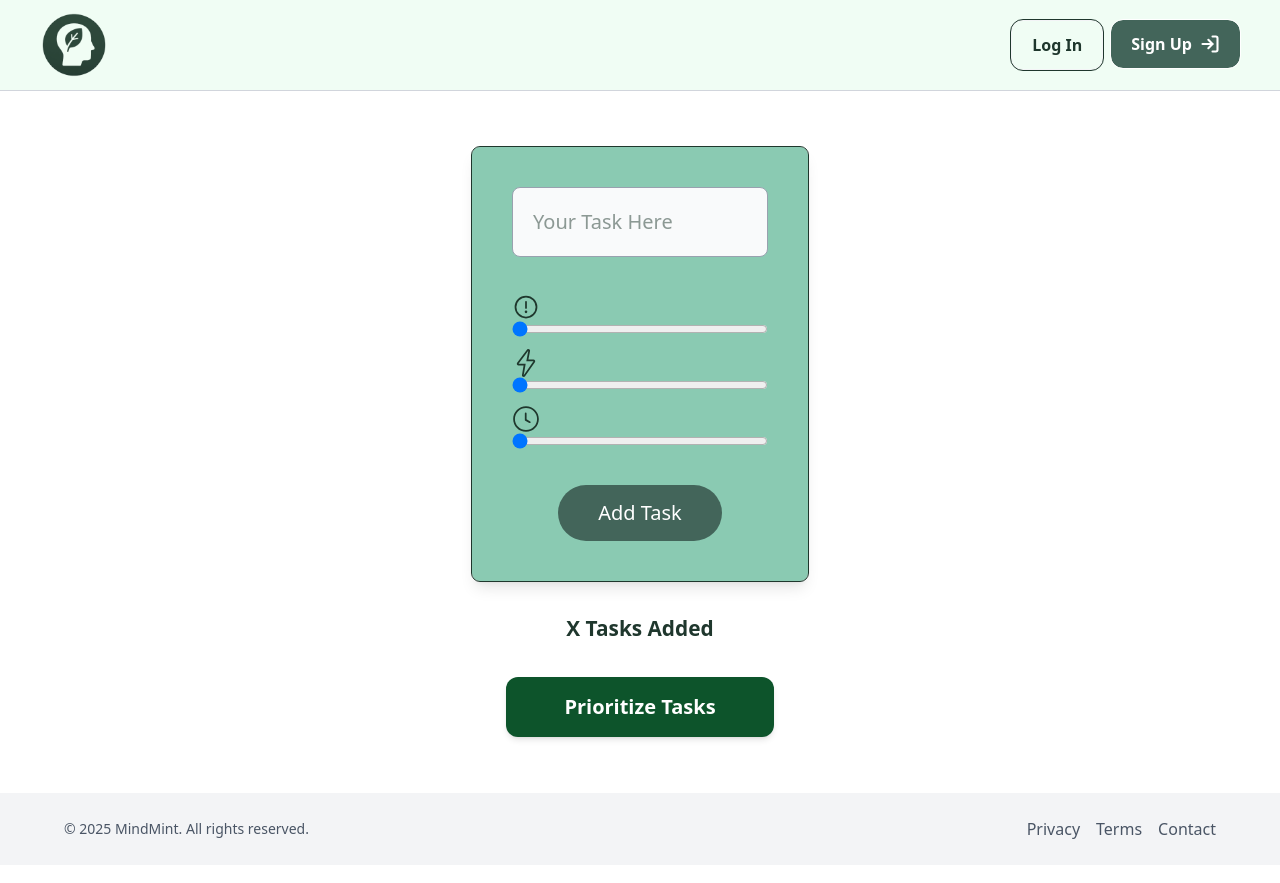
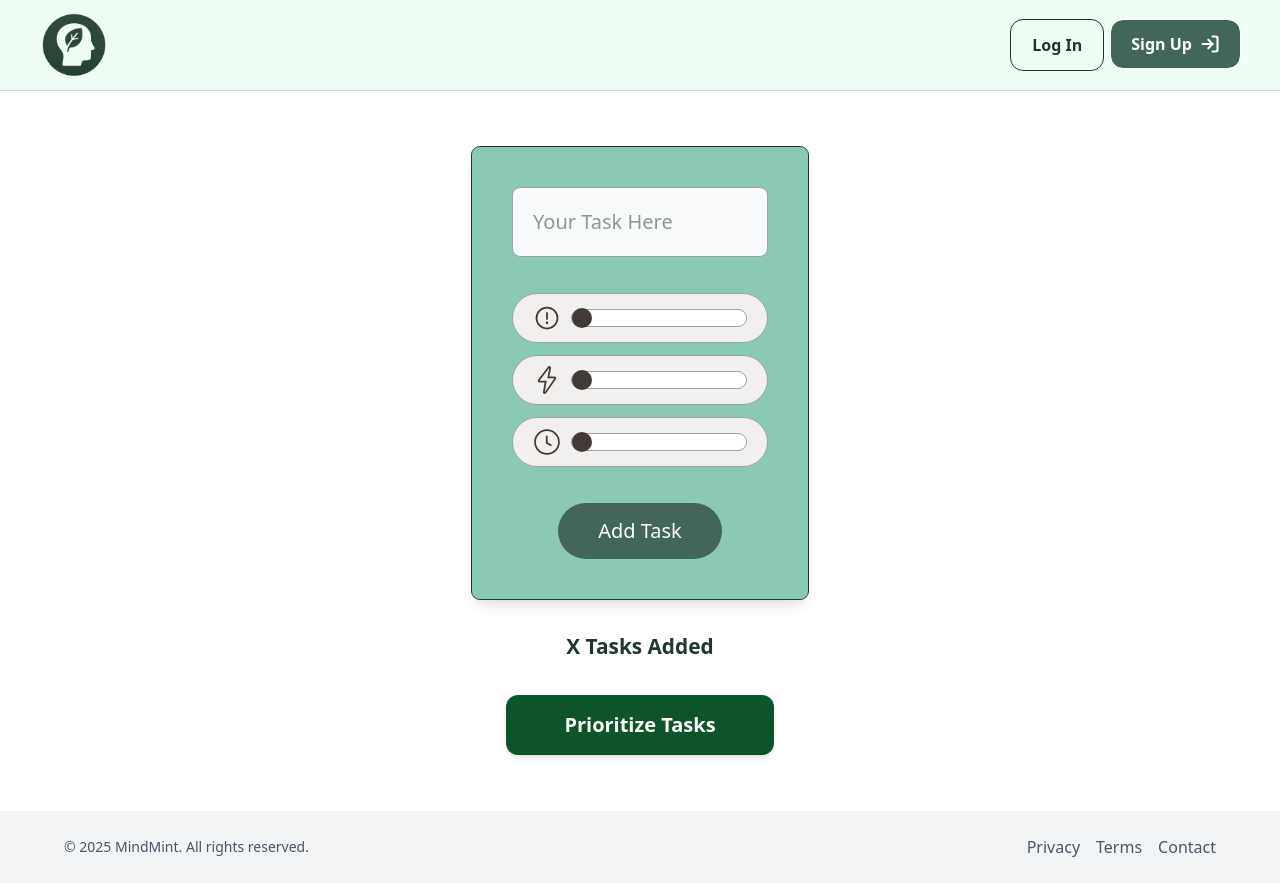
Before and after one commit to nazeeha-kb/CS50x-final-project, a React (Vite) app in the folder client/: page /dashboard in a window 1280 px wide. Built offline with nearby package versions, Linux system fonts and the light colour scheme.

Commit message:
style updates in index.css

```diff
--- a/client/src/index.css
+++ b/client/src/index.css
@@ -2,10 +2,18 @@
 @import "tailwindcss";
 
 @theme {
+  /* colors */
+  --color-dark-green: #1f372d;
+  --color-teal-green: #8acab2;
   --color-slate-green: #43655a;
-  --color-dark-green: #1f372d;
-  --color-dark-green: #1f372d;
-  --color-teal-green: #8ACAB2;
+  --color-slate-green-800: #2f483f;
+  --color-brown-50: #f2f0ef;
+  --color-brown-100: #b7a193;
+  --color-brown-400: #413a36;
+  --color-active-task: #a8e6cf;
+  --color-disabled-task: #e2bfa7;
+  --color-disabled-text: #4a4a4a;
+  /* typography */
   --font-instrument-serif: "Instrument Serif", serif;
 }
 
@@ -16,10 +24,9 @@
 }
 
 @layer components {
-  /* Hero section button */
-  /* .btn {
-    @apply sm:px-10 px-6 py-3 cursor-pointer rounded-full md:w-50 sm:w-48 w-46;
-  } */
+  .border {
+    @apply border-[0.6px] border-gray-400;
+  }
 
   /* Feature section */
   .feature {
@@ -34,6 +41,41 @@
 
   /* button */
   .btn {
-    @apply cursor-pointer rounded-lg self-center font-semibold text-white
+    @apply cursor-pointer rounded-lg self-center font-semibold text-white bg-white;
+  }
+
+  /* Slider track gradient */
+  .slider {
+    background: linear-gradient(
+      to right,
+      var(--color-brown-100) 0%,
+      var(--color-brown-100) var(--slider-value, 0%),
+      white var(--slider-value, 0%),
+      white 100%
+    );
+    background-size: 100% 100%;
+    background-repeat: no-repeat;
+    -webkit-appearance: none;
+    appearance: none;
+    @apply h-4.5 border-[0.6px] border-gray-400  cursor-pointer w-full rounded-full;
+  }
+
+  /* The range nob - vendor pseudo elements*/
+
+  .slider::-webkit-slider-thumb {
+    -webkit-appearance: none;
+    appearance: none;
+    @apply bg-brown-400 h-5 w-5 rounded-full border-none;
+  }
+
+  .slider::-moz-range-thumb {
+    -webkit-appearance: none;
+    appearance: none;
+    @apply bg-brown-400 h-5 w-5 rounded-full border-none;
+  }
+
+  /* slider container */
+  .slider-container {
+    @apply flex gap-2.5 border-[0.6px] border-gray-400 bg-brown-50 rounded-full lg:px-5 px-4 md:py-2.5 py-2;
   }
 }
```
